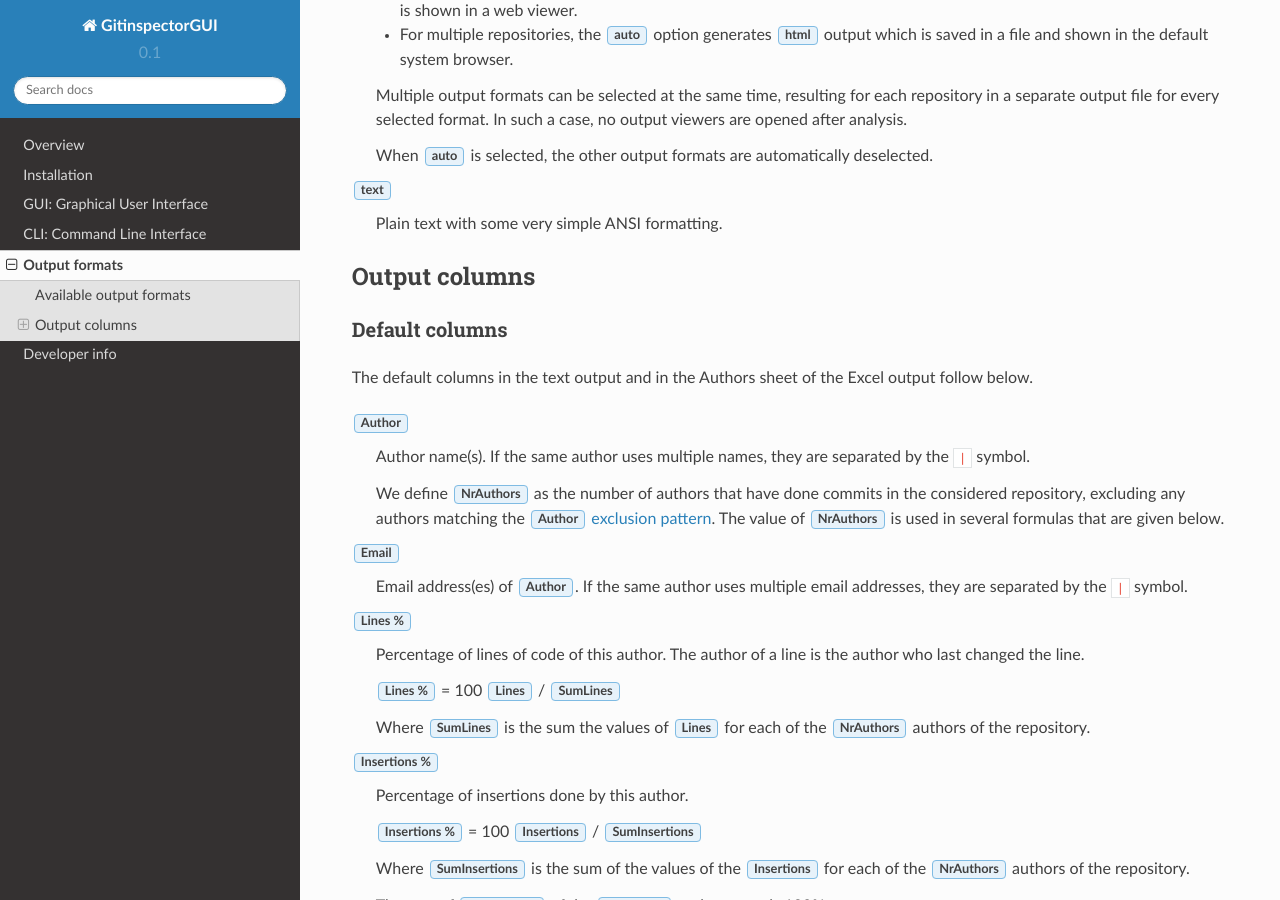
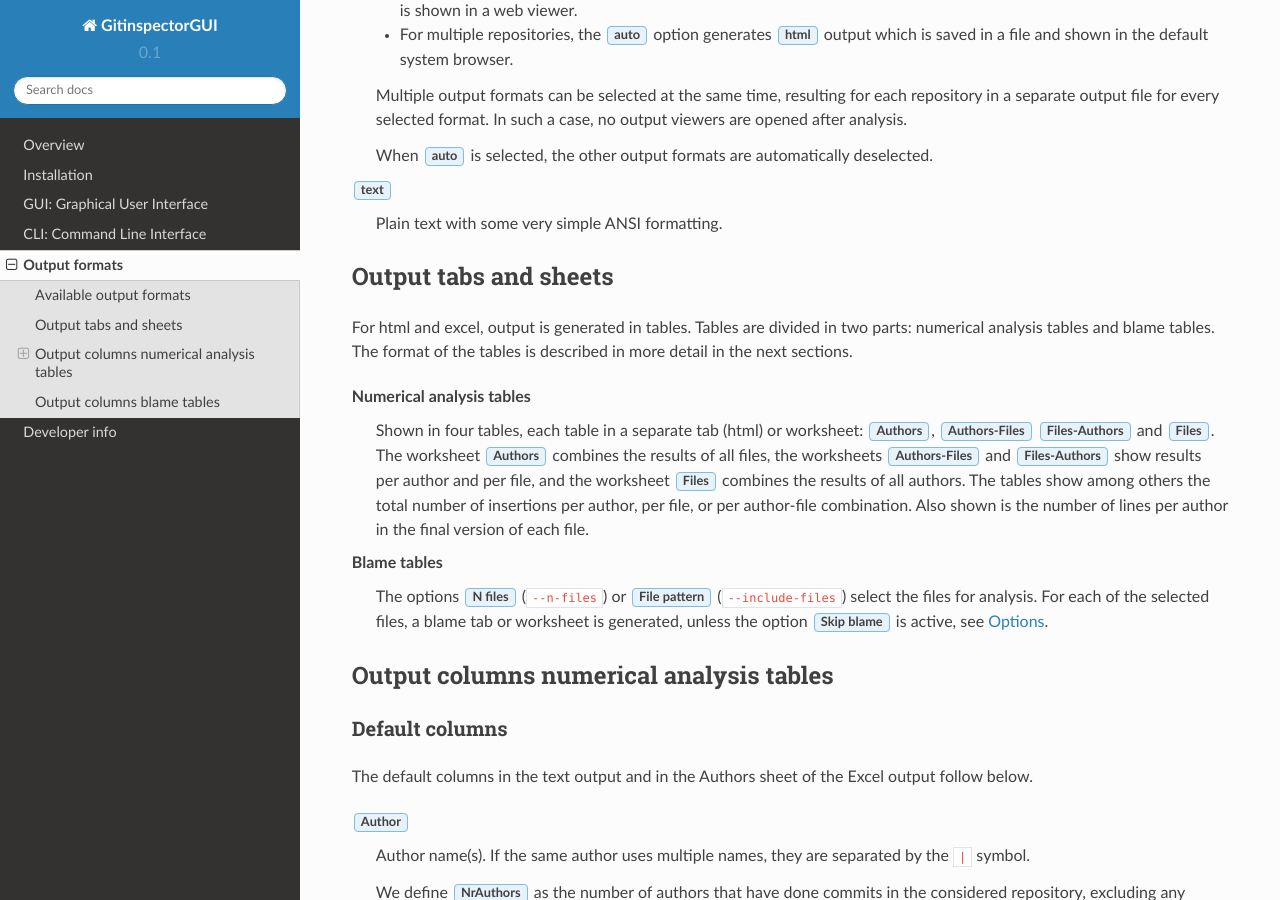
Before and after one commit to davbeek/gitinspectorgui-rtd, a Sphinx documentation site: the page built from docs/source/output-formats.rst, in a window 1280 px wide and 900 px high, scrolled down 643 px. Built offline with Sphinx 7.4.7 and the Read the Docs theme 2.0.0, drawn with Linux system fonts in a browser that asks for light colours; some of the changed text lies outside the part shown.

Commit message:
Issue #254: improve documentation, explain output tabs and worksheets

```diff
--- a/docs/source/output-formats.rst
+++ b/docs/source/output-formats.rst
@@ -42,8 +42,32 @@
 	Plain text with some very simple ANSI formatting.
 
 
-Output columns
---------------
+Output tabs and sheets
+----------------------
+For html and excel, output is generated in tables. Tables are divided in two
+parts: numerical analysis tables and blame tables. The format of the tables is
+described in more detail in the next sections.
+
+Numerical analysis tables
+  Shown in four tables, each table in a separate tab (html) or worksheet:
+  :guilabel:`Authors`, :guilabel:`Authors-Files` :guilabel:`Files-Authors` and
+  :guilabel:`Files`. The worksheet :guilabel:`Authors` combines the results of
+  all files, the worksheets :guilabel:`Authors-Files` and
+  :guilabel:`Files-Authors` show results per author and per file, and the
+  worksheet :guilabel:`Files` combines the results of all authors. The tables
+  show among others the total number of insertions per author, per file, or per
+  author-file combination. Also shown is the number of lines per author in the
+  final version of each file.
+
+Blame tables
+  The options :guilabel:`N files` (``--n-files``) or :guilabel:`File pattern`
+  (``--include-files``) select the files for analysis. For each of the selected
+  files, a blame tab or worksheet is generated, unless the option
+  :guilabel:`Skip blame` is active, see :ref:`blame-sheets-cli`.
+
+
+Output columns numerical analysis tables
+----------------------------------------
 
 Default columns
 ^^^^^^^^^^^^^^^
@@ -160,3 +184,36 @@
 
 :guilabel:`Scaled insertions %`
   Scaled percentage of :guilabel:`Insertions %`.
+
+
+Output columns blame tables
+---------------------------
+:guilabel:`ID`
+  ID of the author shown in the second column. The author with ID 1 is the
+  author of the most lines in the file. The author with ID 2 is the author of
+  the second most lines in the file, and so on. The author of a line in the file
+  in a blame tab or blame sheet is the author who last changed the line. All
+  lines of the same author in the file have the same color. The first six
+  authors have unique colors, the other authors share the same color.
+
+:guilabel:`Author`
+  The name of the author of the line.
+
+:guilabel:`Date`
+  Date of the commit.
+
+:guilabel:`Message`
+  Commit message.
+
+:guilabel:`SHA`
+  Short, seven character version of the commit hash.
+
+:guilabel:`Commit number`
+  Number of the commit in the repository, starting with number 1 for the initial
+  commit. The commits or order by the time of the commit.
+
+:guilabel:`Line`
+  Line number in the file.
+
+:guilabel:`Code`
+  Code of the line.
```
Also changed, not shown: docs/source/cli.rst (+3 -10 lines), docs/source/gui.rst (+3 -10 lines).
